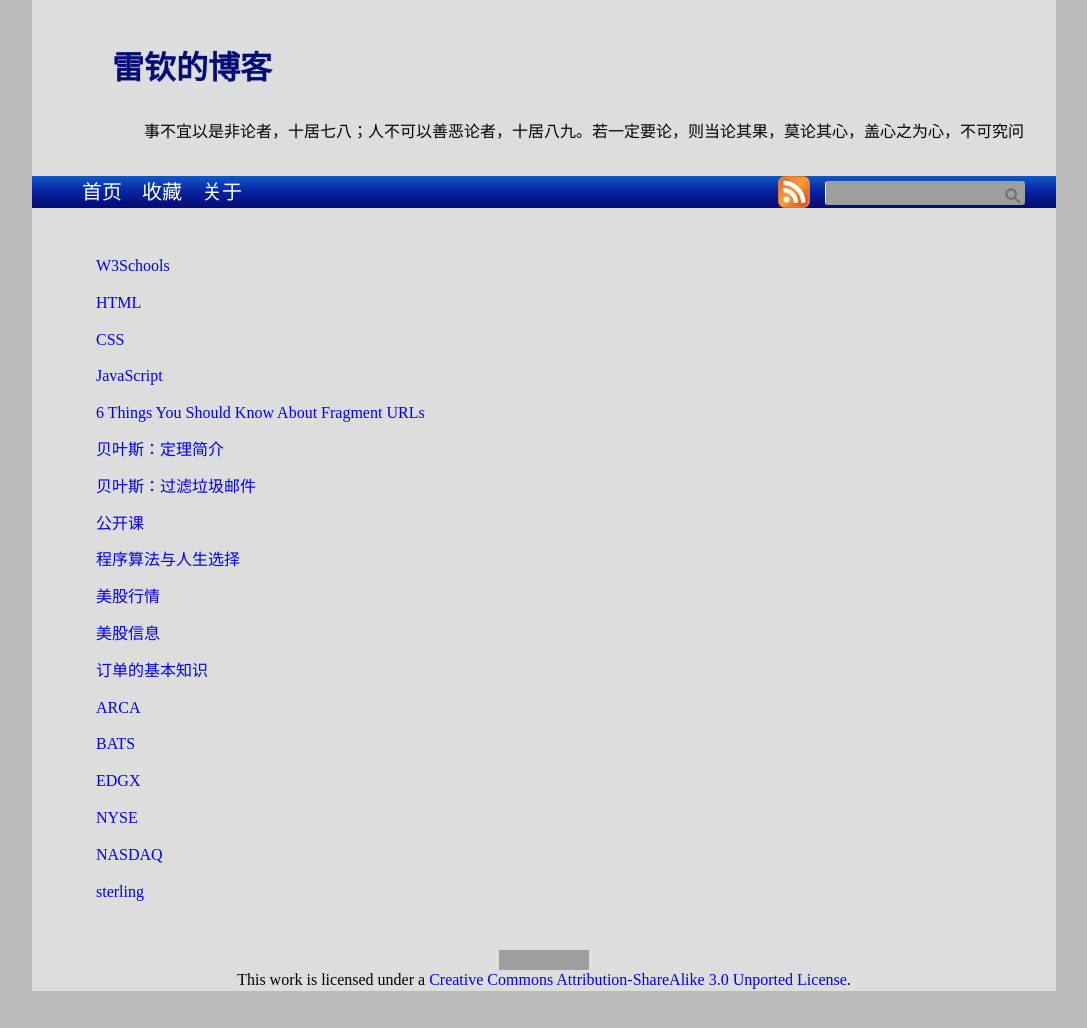
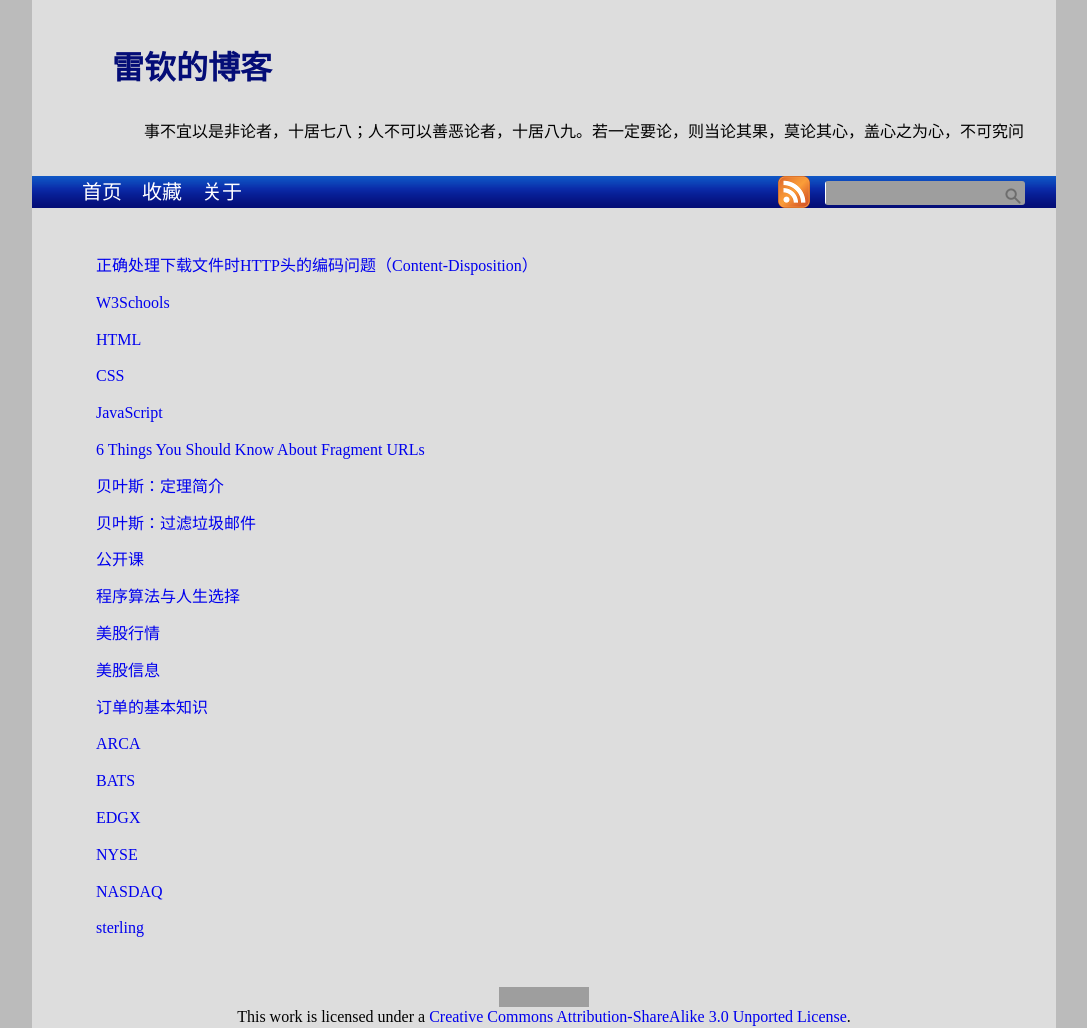
Before and after one commit to leiqin/leiqin.github.io, a Jekyll site: the page built from shoucang/url.markdown, in a window 1280 px wide. Shown: the whole page, without its empty margins (96-1183 px from the left). Built offline with Jekyll 4.4.1, drawn with Linux system fonts in a browser that asks for light colours; nearby versions of some CDN libraries; comment, search, counter and statistics services are not loaded; before the commit the page ends 991 px from its top, so only the background shows below that; grey boxes are pictures that could not be loaded.

Commit message:
添加收藏的 url

```diff
--- a/shoucang/url.markdown
+++ b/shoucang/url.markdown
@@ -1,6 +1,8 @@
 ---
 layout: index
 ---
+
+[正确处理下载文件时HTTP头的编码问题（Content-Disposition）](http://blog.robotshell.org/2012/deal-with-http-header-encoding-for-file-download/)
 
 [W3Schools](http://www.w3schools.com/)
 
```
